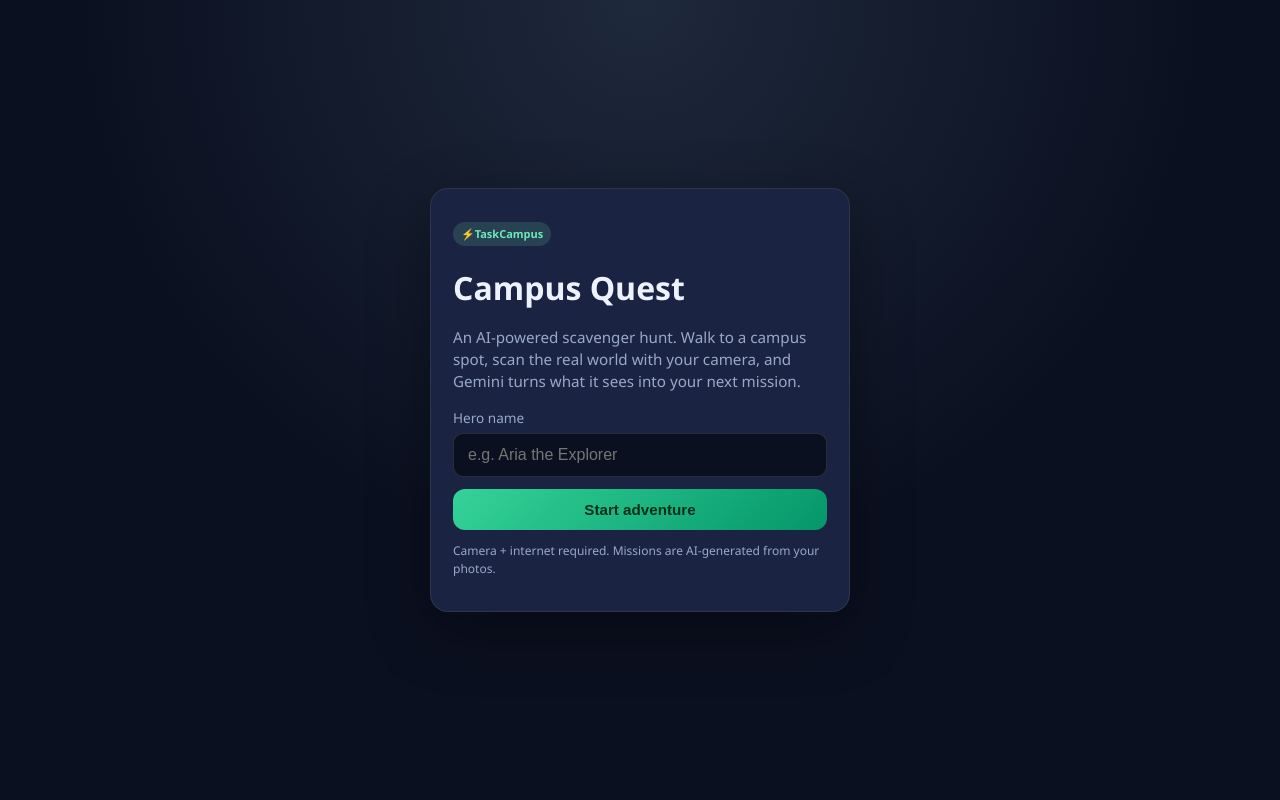
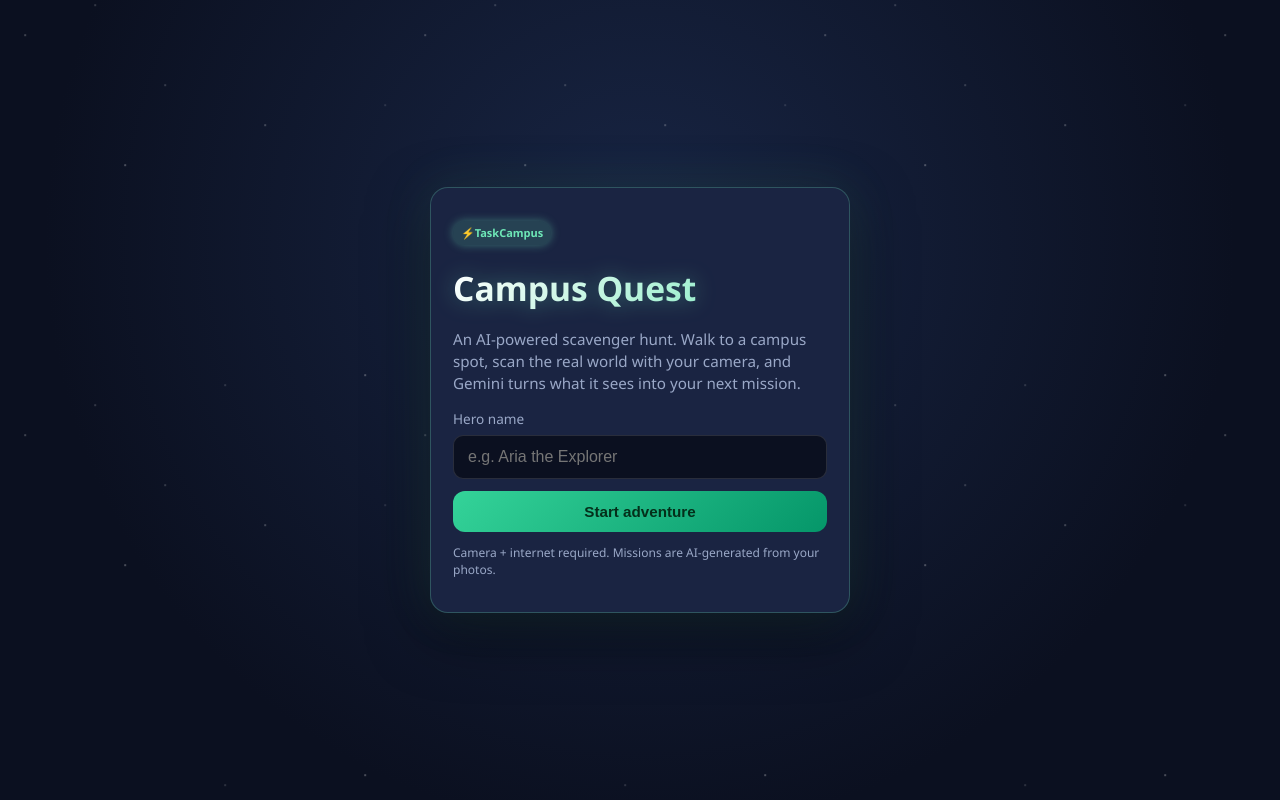
Before and after one commit to vaishvatsal89-bit/campus_quest, a React (Vite) app: page /welcome in a window 1280 px wide. Built offline with nearby package versions, Linux system fonts and the light colour scheme; no server answers.

Commit message:
Full game-shell visual upgrade: title screen, HUD nav, epic mission reveal, animated profile

```diff
--- a/src/index.css
+++ b/src/index.css
@@ -725,4 +725,268 @@ input {
 
 .leaderboard-row.you {
   box-shadow: 0 0 14px rgba(251, 191, 36, 0.25);
+}/* ============================================
+   GAME SHELL UPGRADE — full aesthetic pass
+   ============================================ */
+
+/* Ambient animated background glow across whole app */
+body {
+  position: relative;
+  overflow-x: hidden;
 }
+
+body::before {
+  content: '';
+  position: fixed;
+  inset: 0;
+  background:
+    radial-gradient(circle at 15% 10%, rgba(110, 231, 183, 0.08) 0%, transparent 35%),
+    radial-gradient(circle at 85% 90%, rgba(251, 191, 36, 0.06) 0%, transparent 35%);
+  pointer-events: none;
+  z-index: 0;
+  animation: ambientDrift 12s ease-in-out infinite;
+}
+
+@keyframes ambientDrift {
+  0%, 100% { opacity: 0.7; }
+  50% { opacity: 1; }
+}
+
+/* --- Top HUD bar --- */
+.top-bar {
+  border-bottom: 1px solid rgba(110, 231, 183, 0.15);
+  box-shadow: 0 4px 20px rgba(0, 0, 0, 0.3);
+}
+
+.brand {
+  font-size: 1.3rem;
+  background: linear-gradient(135deg, var(--accent), #a7f3d0);
+  -webkit-background-clip: text;
+  background-clip: text;
+  color: transparent;
+  letter-spacing: 0.03em;
+}
+
+.top-stats span {
+  background: var(--card);
+  padding: 4px 10px;
+  border-radius: 999px;
+  border: 1px solid rgba(251, 191, 36, 0.3);
+  box-shadow: 0 0 10px rgba(251, 191, 36, 0.15);
+}
+
+/* --- Bottom nav HUD --- */
+.bottom-nav {
+  box-shadow: 0 -4px 20px rgba(0, 0, 0, 0.4);
+  border-top: 1px solid rgba(110, 231, 183, 0.15);
+}
+
+.nav-item {
+  transition: all 0.2s ease;
+}
+
+.nav-item.active {
+  box-shadow: 0 0 14px rgba(110, 231, 183, 0.3);
+  transform: translateY(-2px);
+}
+
+/* --- Welcome / title screen --- */
+.welcome-screen {
+  position: relative;
+  overflow: hidden;
+  background: radial-gradient(circle at 50% 30%, #182544 0%, var(--bg) 70%);
+}
+
+.welcome-screen::before {
+  content: '';
+  position: absolute;
+  inset: 0;
+  background-image:
+    radial-gradient(1.5px 1.5px at 20px 30px, rgba(255,255,255,0.6), transparent),
+    radial-gradient(1.5px 1.5px at 80px 90px, rgba(255,255,255,0.5), transparent),
+    radial-gradient(1px 1px at 150px 60px, rgba(255,255,255,0.7), transparent),
+    radial-gradient(1.5px 1.5px at 220px 140px, rgba(255,255,255,0.4), transparent),
+    radial-gradient(1px 1px at 280px 40px, rgba(255,255,255,0.6), transparent),
+    radial-gradient(1.5px 1.5px at 320px 180px, rgba(255,255,255,0.5), transparent),
+    radial-gradient(1px 1px at 40px 160px, rgba(255,255,255,0.5), transparent),
+    radial-gradient(1.5px 1.5px at 180px 220px, rgba(255,255,255,0.6), transparent);
+  background-size: 400px 400px;
+  animation: starDrift 40s linear infinite;
+  opacity: 0.8;
+}
+
+@keyframes starDrift {
+  from { background-position: 0 0; }
+  to { background-position: -400px -400px; }
+}
+
+.welcome-card {
+  position: relative;
+  z-index: 1;
+  border: 1px solid rgba(110, 231, 183, 0.25);
+  box-shadow: 0 0 50px rgba(110, 231, 183, 0.12), 0 20px 60px rgba(0, 0, 0, 0.5);
+  animation: cardRise 0.5s ease-out;
+}
+
+@keyframes cardRise {
+  from { opacity: 0; transform: translateY(20px) scale(0.97); }
+  to { opacity: 1; transform: translateY(0) scale(1); }
+}
+
+.welcome-card h1 {
+  font-size: 2.1rem;
+  background: linear-gradient(135deg, #fff, var(--accent));
+  -webkit-background-clip: text;
+  background-clip: text;
+  color: transparent;
+  animation: titleGlow 3s ease-in-out infinite;
+}
+
+@keyframes titleGlow {
+  0%, 100% { filter: drop-shadow(0 0 8px rgba(110, 231, 183, 0.3)); }
+  50% { filter: drop-shadow(0 0 18px rgba(110, 231, 183, 0.6)); }
+}
+
+.pill-ai {
+  animation: pillShimmer 2.5s ease-in-out infinite;
+}
+
+@keyframes pillShimmer {
+  0%, 100% { box-shadow: 0 0 6px rgba(110, 231, 183, 0.3); }
+  50% { box-shadow: 0 0 16px rgba(110, 231, 183, 0.6); }
+}
+
+/* --- Buttons: shine sweep --- */
+.btn {
+  position: relative;
+  overflow: hidden;
+}
+
+.btn::after {
+  content: '';
+  position: absolute;
+  top: 0;
+  left: -60%;
+  width: 40%;
+  height: 100%;
+  background: linear-gradient(120deg, transparent, rgba(255, 255, 255, 0.35), transparent);
+  transform: skewX(-20deg);
+  transition: left 0.5s ease;
+}
+
+.btn:hover:not(:disabled)::after {
+  left: 130%;
+}
+
+/* --- Mission card: epic reveal --- */
+.mission-card {
+  position: relative;
+  border: 1px solid rgba(110, 231, 183, 0.35);
+  box-shadow: 0 0 30px rgba(110, 231, 183, 0.15), inset 0 0 20px rgba(110, 231, 183, 0.03);
+  animation: missionReveal 0.5s cubic-bezier(0.22, 1, 0.36, 1);
+}
+
+@keyframes missionReveal {
+  from { opacity: 0; transform: scale(0.9) translateY(10px); }
+  to { opacity: 1; transform: scale(1) translateY(0); }
+}
+
+.mission-card h2 {
+  font-size: 1.4rem;
+  animation: titlePop 0.4s ease-out 0.15s backwards;
+}
+
+@keyframes titlePop {
+  from { opacity: 0; transform: translateX(-10px); }
+  to { opacity: 1; transform: translateX(0); }
+}
+
+.mission-body p {
+  animation: linePop 0.35s ease-out backwards;
+}
+
+.mission-body p:nth-child(1) { animation-delay: 0.25s; }
+.mission-body p:nth-child(2) { animation-delay: 0.35s; }
+.mission-body p:nth-child(3) { animation-delay: 0.45s; }
+
+@keyframes linePop {
+  from { opacity: 0; transform: translateY(6px); }
+  to { opacity: 1; transform: translateY(0); }
+}
+
+.xp-line {
+  display: inline-block;
+  animation: xpBounce 0.5s ease-out 0.55s backwards;
+  text-shadow: 0 0 12px rgba(110, 231, 183, 0.6);
+}
+
+@keyframes xpBounce {
+  0% { opacity: 0; transform: scale(0.5); }
+  60% { opacity: 1; transform: scale(1.15); }
+  100% { transform: scale(1); }
+}
+
+/* --- Profile: level badge glow --- */
+.stat-value {
+  background: linear-gradient(135deg, var(--accent), #a7f3d0);
+  -webkit-background-clip: text;
+  background-clip: text;
+  color: transparent;
+  text-shadow: none;
+}
+
+.xp-bar-wrap {
+  box-shadow: inset 0 0 8px rgba(0, 0, 0, 0.5);
+}
+
+.xp-bar {
+  position: relative;
+  box-shadow: 0 0 12px rgba(110, 231, 183, 0.6);
+}
+
+.xp-bar::after {
+  content: '';
+  position: absolute;
+  inset: 0;
+  background: linear-gradient(90deg, transparent, rgba(255, 255, 255, 0.4), transparent);
+  animation: xpShimmer 2s linear infinite;
+}
+
+@keyframes xpShimmer {
+  from { transform: translateX(-100%); }
+  to { transform: translateX(100%); }
+}
+
+.badge-list li {
+  animation: badgePop 0.4s ease-out backwards;
+}
+
+.badge-list li:nth-child(1) { animation-delay: 0.1s; }
+.badge-list li:nth-child(2) { animation-delay: 0.2s; }
+.badge-list li:nth-child(3) { animation-delay: 0.3s; }
+
+@keyframes badgePop {
+  from { opacity: 0; transform: scale(0.7) rotate(-8deg); }
+  to { opacity: 1; transform: scale(1) rotate(0); }
+}
+
+.success-banner {
+  border: 1px solid rgba(52, 211, 153, 0.4);
+  box-shadow: 0 0 20px rgba(52, 211, 153, 0.2);
+}
+
+/* --- Spot cards: game tile feel --- */
+.spot-card {
+  position: relative;
+  overflow: hidden;
+}
+
+.spot-emoji {
+  filter: drop-shadow(0 0 8px rgba(110, 231, 183, 0.4));
+  animation: emojiFloat 3s ease-in-out infinite;
+}
+
+@keyframes emojiFloat {
+  0%, 100% { transform: translateY(0); }
+  50% { transform: translateY(-3px); }
+}
```
